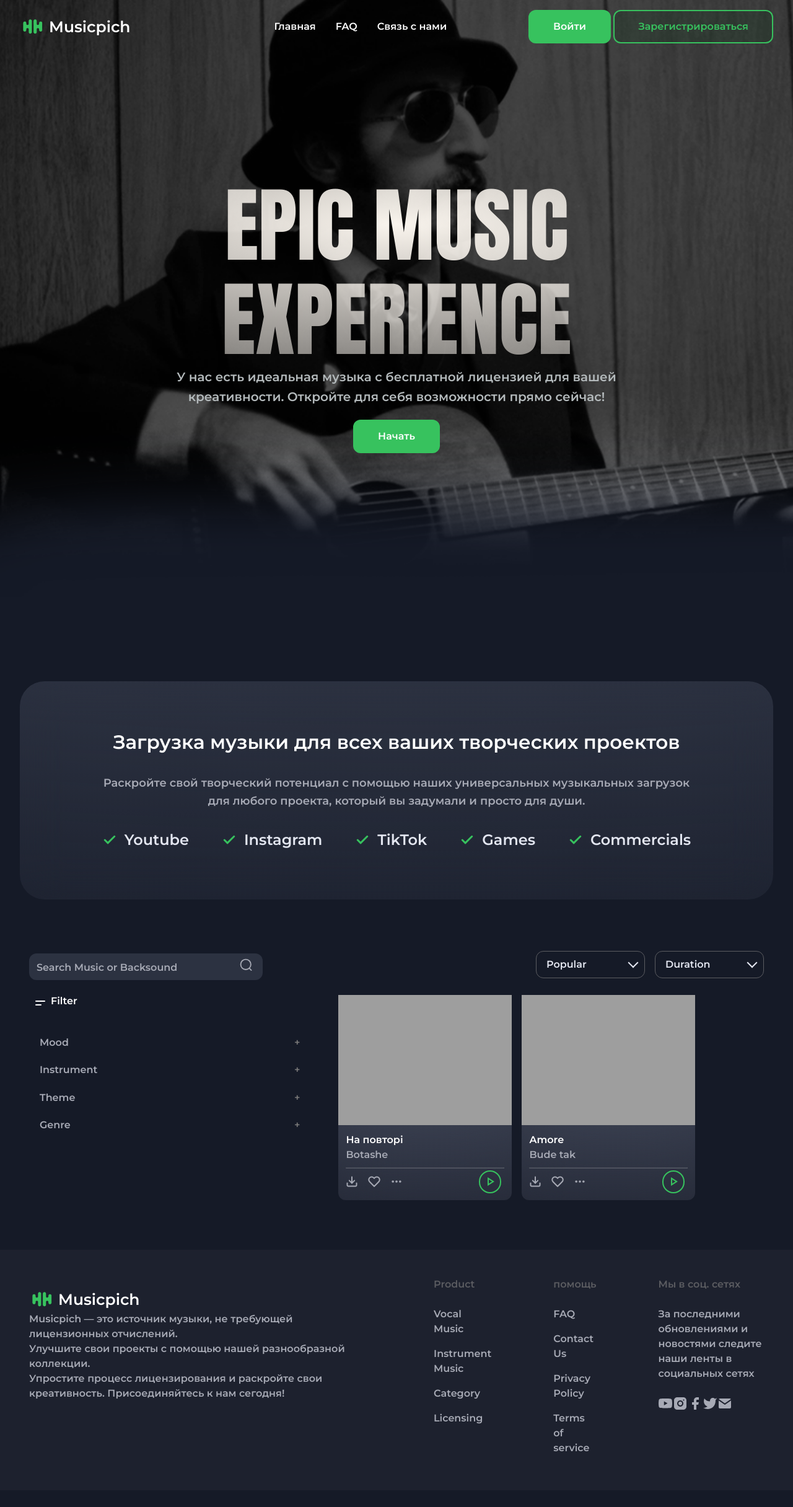
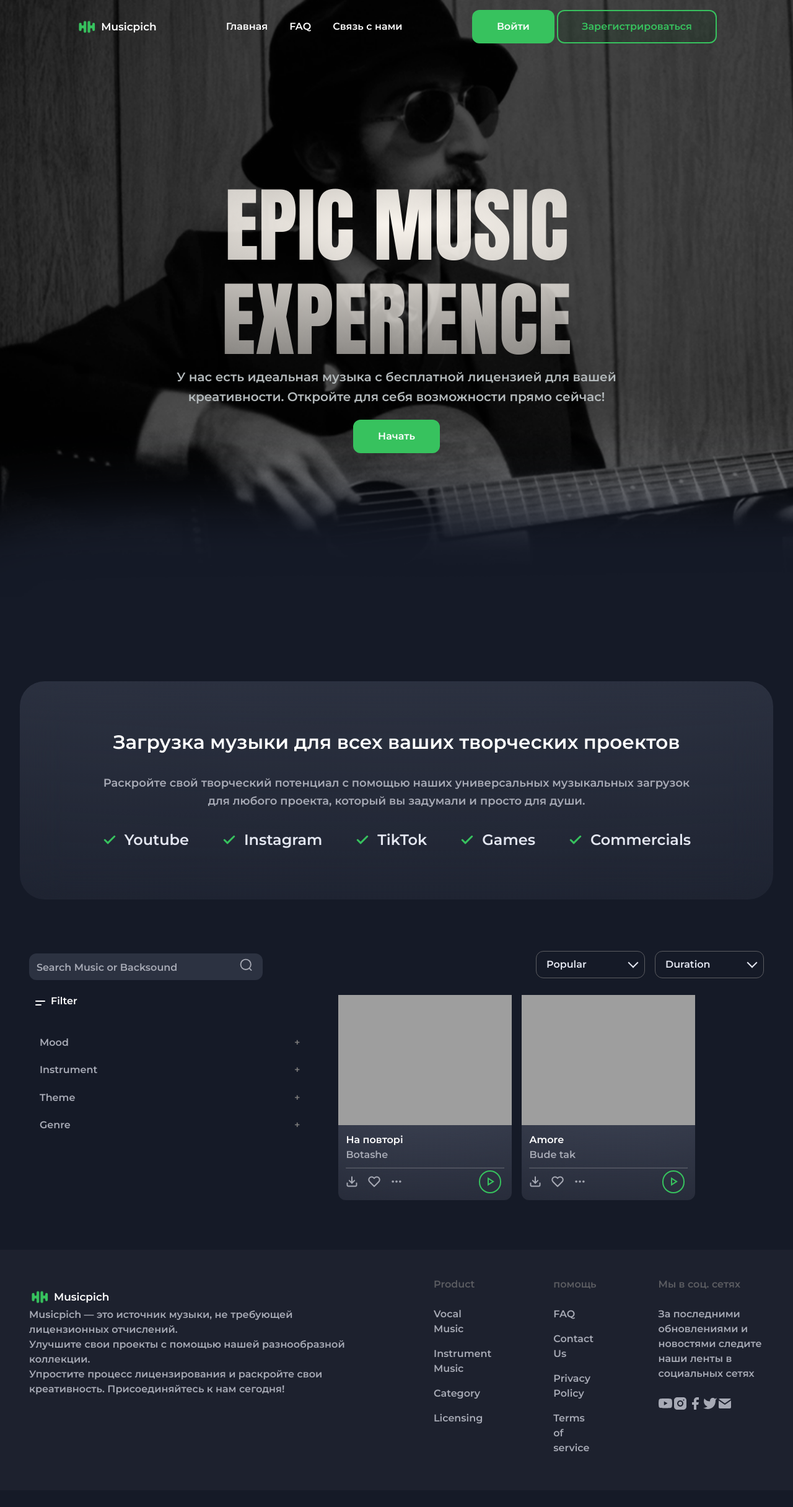
Before and after one commit to Treeteam1/musicpich, a PHP site: page / in a window 1280 px wide. Shown: the top 2431 px of the page at 62% size. Run offline with PHP 8.4, Linux system fonts and the light colour scheme; data comes from the database, SQL or seed files in the repository; some libraries are stand-ins or nearby versions; grey boxes are pictures that could not be loaded.

Commit message:
fixed adaptive

```diff
--- a/app/blocks/header.php
+++ b/app/blocks/header.php
@@ -48,36 +48,50 @@ if (!empty($_SESSION['login'])) {
 <body>
   <!-- Навигация -->
   <header class="header">
+    <nav class="navigate">
+      <div class="container">
         <!-- Бургер меню -->
-    <div class="header__burger-nav">
-      <div class="header__burger-container">
-        <div class="header__burger">
+        <div class="navigate__burger">
+          <div class="navigate__burger-container">
+            <div class="navigate__burger-logo">
+              <div class="logo-container">
+                <img src="../public/assets/images/logo.png" alt="Website Logo" class="logo"/>
+                <a href="/public/index.php" class="websites-name">Musicpich</a>
+              </div>
+            </div>
+            <div class="navigate__burger-lines">
               <span></span>
               <span></span>
               <span></span>
             </div>
-        <div class="header__burger-menu">
+            <div class="navigate__burger-menu">
               <ul>
-            <li class="nav-ul-item"><a class="link nav-item-link" href="#">Главная</a></li>
-            <li class="nav-ul-item"><a class="link nav-item-link" href="#">FAQ</a></li>
-            <li class="nav-ul-item"><a class="link nav-item-link" href="#">Связь с нами</a></li>
+                <li><a class="navigate__menu-item" href="#">Главная</a></li>
+                <li><a class="navigate__menu-item" href="#">FAQ</a></li>
+                <li><a class="navigate__menu-item" href="#">Связь с нами</a></li>
               </ul>
             </div>
           </div>
         </div>
         <!-- ПК меню -->
-    <div class="container">
+        <ul class="navigate__menu">
+          <!-- Логотип -->
+          <li>
             <div class="logo-container">
               <img src="../public/assets/images/logo.png" alt="Website Logo" class="logo"/>
-        <a href="/public/index.php" class="websites-name link">Musicpich</a>
+              <a href="/public/index.php" class="websites-name">Musicpich</a>
             </div>
-      <nav class="navigate">
-        <ul class="list nav-ul">
-          <li class="nav-ul-item"><a class="link nav-item-link" href="#">Главная</a></li>
-          <li class="nav-ul-item"><a class="link nav-item-link" href="#">FAQ</a></li>
-          <li class="nav-ul-item"><a class="link nav-item-link" href="#">Связь с нами</a></li>
-        </ul>
-      </nav>
+          </li>
+          <!-- Сама навігація -->
+          <li>
+            <div class="navigate__menu-items">
+              <a class="navigate__menu-item" href="#">Главная</a>
+              <a class="navigate__menu-item" href="#">FAQ</a>
+              <a class="navigate__menu-item" href="#">Связь с нами</a>
+            </div>
+          </li>
+          <!-- Кнопки справа -->
+          <li>
             <div class="popup-btn-container">
               <?php
                 if (!empty($_SESSION['login'])) {
@@ -99,4 +113,7 @@ if (!empty($_SESSION['login'])) {
                 }
               ?>
             </div>
+          </li>
+        </ul>
       </div>
+    </nav>
--- a/public/css/adaptive.css
+++ b/public/css/adaptive.css
@@ -1,4 +1,13 @@
 @media (max-width: 1280px) {
+    /* Відстань між центральними пунктами у навігації */
+    .navigate__menu-items {gap: 41px;}
+
+    /* Навигація */
+    .nav-item-link {font-size: 13.5px;} /* Ссылки */
+    .logo {width: 35px;} /* Лого */
+    .websites-name {font-size: 17px;} /* Текст в лого */
+    .navigate__menu-items {gap: 35px;}
+
     .title {font-size: 31px;}
     .subtitle {font-size: 18px;}
 
@@ -10,6 +19,13 @@
     .footer__info-project {width: calc(100% / 1.3);}
 }
 @media (max-width: 1024px) {
+    /* Бургер меню */
+    .navigate__burger {display: block;}
+    .navigate__burger-lines {display: block;}
+
+    /* ПК меню */
+    .navigate__menu {display: none;}
+
     .form__image {display: none;}
     .button {
         padding: 14px 34px;
@@ -28,9 +44,6 @@
 }
 
 @media (max-width: 768px) {
-    /* Бургер меню */
-    .header__burger {display: block;}
-
     .title {font-size: 27px;}
     .subtitle {font-size: 16.5px;}
     label {font-size: 12.5px;}
--- a/public/css/style.css
+++ b/public/css/style.css
@@ -19,6 +19,7 @@ p {
   margin-top: 0;
   margin-bottom: 0;
 }
+a {text-decoration: none;}
 ul {
   margin-top: 0;
   margin-bottom: 0;
@@ -37,9 +38,6 @@ img {
   --red-color: #bd4040;
   --translucent-main-color: #10361b3d;
   --translucent-red-color: #b65a5a69;
-}
-.link {
-  text-decoration: none;
 }
 .visually-hidden {
   position: absolute;
@@ -102,9 +100,9 @@ img {
   text-decoration: none;
   color: #37c25e;
 }
-.header > .container {
+.header > nav > .container {
   display: flex;
-  justify-content: space-between;
+  justify-content: center;
   align-items: center;
   text-align: center;
   padding: 16px 0;
@@ -114,6 +112,10 @@ img {
   background-image: url("../assets/images/main-block-background.png");
   background-size: cover;
   width: 100%;
+}
+.navigate {
+  display: flex;
+  justify-content: center;
 }
 .logo-container {
   display: flex;
@@ -126,13 +128,18 @@ img {
   font-weight: 700;
   line-height: 1.2;
 }
-.nav-ul {
+.navigate__menu {
   display: flex;
+  justify-content: space-between;
+  align-items: center;
   gap: 32px;
-  position: relative;
-  left: 50px;
+  width: 85%;
 }
-.nav-item-link {
+.navigate__menu-items {
+  display: flex;
+  gap: 71px;
+}
+.navigate__menu-item {
   color: #fff;
   font-size: 16px;
   font-weight: 600;
@@ -140,41 +147,57 @@ img {
 }
 
 /* Бургер меню */
-.header__burger-nav {
+.navigate__burger {
+  display: none;
+  justify-content: center;
+  width: 75%;
+}
+.navigate__burger-container {
   display: flex;
-  justify-content: center;
-  column-gap: 35px;
+  justify-content: space-between;
+  align-items: center;
 }
 
-.header__burger {
+.navigate__burger-lines {
   display: none;
   position: relative;
   width: 30px;
   height: 20px;
 }
-.header__burger span:nth-child(1),
-.header__burger span:nth-child(2),
-.header__burger span:nth-child(3) {
+.navigate__burger-lines span:nth-child(1),
+.navigate__burger-lines span:nth-child(2),
+.navigate__burger-lines span:nth-child(3) {
   background-color: #37c25e;
   position: absolute;
   width: 100%;
   height: 2px;
   left: 0;
+  transition: 0.3s;
 }
-.header__burger span:nth-child(2) {top: 9px;}
-.header__burger span:nth-child(3) {bottom: 0;}
+.navigate__burger-lines span:nth-child(2) {top: 9px;}
+.navigate__burger-lines span:nth-child(3) {bottom: 0;}
 
-.header__burger-menu {margin-top: -95px;transition: 0.3s;}
-.header__burger.active span:nth-child(2) {display: none;}
-.header__burger.active span:nth-child(1) {
+.navigate__burger-menu {
+  top: -95px;
+  left: 41%;
+  transition: 0.3s;
+  position: absolute;
+  opacity: 0;
+}
+.navigate__burger-menu.active {
+  top: 95px;
+  left: 41%;
+  opacity: 1;
+}
+.navigate__burger-lines.active span:nth-child(2) {display: none;}
+.navigate__burger-lines.active span:nth-child(1) {
   transform: rotate(45deg);
-  top: 18px;
+  top: 10px;
 }
-.header__burger.active span:nth-child(3) {
+.navigate__burger-lines.active span:nth-child(3) {
   transform: rotate(-45deg);
+  top: 10px;
 }
-
-.header__burger-menu.active {margin-top: 95px;}
 /* ~~~~~~~~~~~~~~~~ Форма ~~~~~~~~~~~~~~~ */
 form {
   margin: auto auto;
@@ -359,18 +382,6 @@ input[type="file"] {
   font-style: normal;
   font-weight: 600;
   line-height: normal;
-}
-.background-overlay {
-  position: absolute;
-  height: 100%;
-  width: 100%;
-  top: 0;
-  background-color: rgba(
-    0,
-    0,
-    0,
-    0.5
-  ); /* затемнення з фоновим кольором чорного (RGB) та прозорістю 0.5 */
 }
 
 /* первая и главная секция */
--- a/public/index.php
+++ b/public/index.php
@@ -3,10 +3,8 @@
   require_once "../vendor/autoload.php";
   require_once "../app/blocks/header.php";
 ?>
-<link rel="icon" href="./assets/images/logo.png" type="image/x-icon"/>
     <!-- Основний блок -->
     <section class="hero-section">
-      <!-- <div class="background-overlay"></div> -->
       <div class="container">
         <h1 class="hero-title">Epic music<br>experience</h1>
         <p class="hero-subtitle">
--- a/public/js/main.js
+++ b/public/js/main.js
@@ -1,4 +1,3 @@
-console.log("qq");
 // Dropdown menu
 document.addEventListener('DOMContentLoaded', function() {
     const dropdownMenus = document.querySelectorAll('.dropdown-menu');
@@ -255,8 +254,9 @@ loadMoreButton.addEventListener('click', function() {
 
 
 /* Бургер меню */
-let headerMenuButton = document.querySelector('.header__burger');
-let headerMenu = document.querySelector('.header__burger-menu');
+let headerMenuButton = document.querySelector('.navigate__burger-lines');
+let headerMenu = document.querySelector('.navigate__burger-menu');
+let navigation = document.querySelector('.navigate');
 headerMenuButton.addEventListener('click', function(){
 	headerMenu.classList.toggle('active');
     headerMenuButton.classList.toggle('active');
```
Lines whose indentation alone changed are shown as unchanged.
